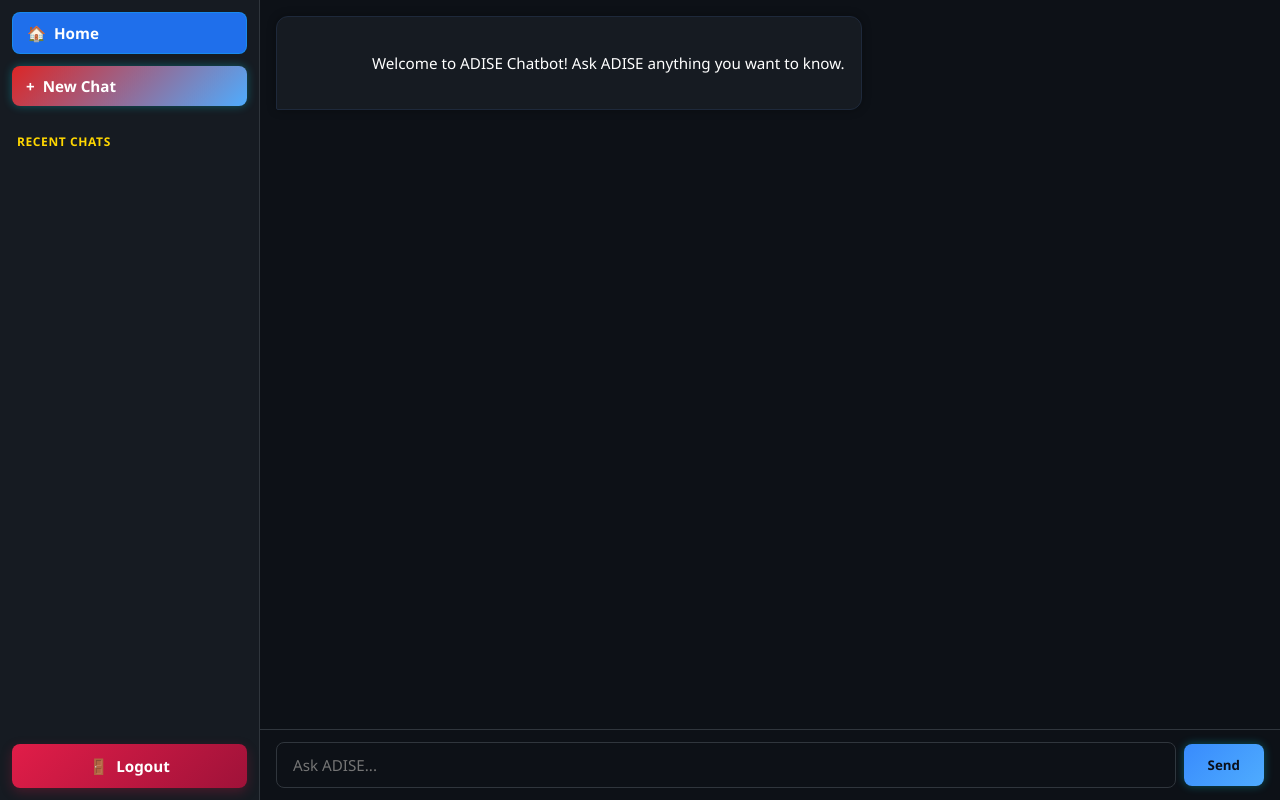
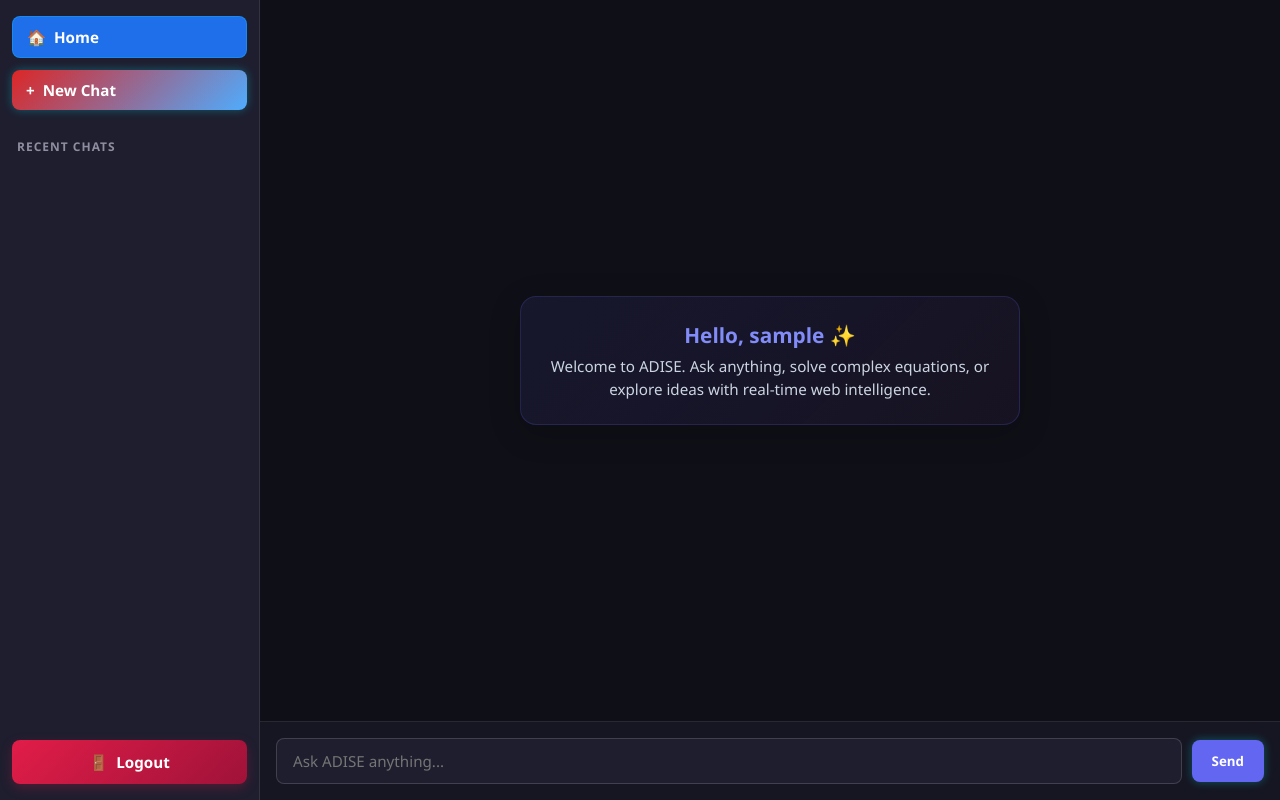
Before and after one commit to AneesAhmedL/ADISE-AI-Assistant-ver2, a Flask app: page /chat_page in a window 1280 px wide. Run offline with Flask 3, Linux system fonts and the light colour scheme; the visitor is signed in with stand-in values (Sample User, id 1).

Commit message:
Fix Errors in website

```diff
--- a/templates/chat.html
+++ b/templates/chat.html
@@ -16,6 +16,7 @@
             margin: 0;
             padding: 0;
             overflow: hidden;
+            font-family: -apple-system, BlinkMacSystemFont, "Segoe UI", Roboto, Helvetica, Arial, sans-serif;
         }
 
         .app-container {
@@ -24,14 +25,61 @@
             height: 100dvh;
             width: 100vw;
             overflow: hidden;
+            position: relative;
         }
 
+        /* Sidebar Styling & Toggle Transition */
         .sidebar {
             display: flex;
             flex-direction: column;
             height: 100%;
-            padding: 12px;
+            padding: 16px 12px;
             box-sizing: border-box;
+            background: #1e1e2f;
+            color: #ffffff;
+            width: 260px;
+            transition: transform 0.3s cubic-bezier(0.4, 0, 0.2, 1);
+            z-index: 100;
+        }
+
+        /* Mobile Collapsible Behaviour */
+        @media (max-width: 768px) {
+            .sidebar {
+                position: absolute;
+                top: 0;
+                left: 0;
+                transform: translateX(-100%);
+            }
+            .app-container.sidebar-active .sidebar {
+                transform: translateX(0);
+                box-shadow: 5px 0 25px rgba(0,0,0,0.5);
+            }
+        }
+
+        /* Mobile Hamburger Toggle Bar */
+        .mobile-header {
+            display: none;
+            align-items: center;
+            padding: 10px 16px;
+            background: #161622;
+            color: white;
+            border-bottom: 1px solid rgba(255,255,255,0.1);
+        }
+
+        @media (max-width: 768px) {
+            .mobile-header {
+                display: flex;
+            }
+        }
+
+        .menu-toggle-btn {
+            background: none;
+            border: none;
+            color: white;
+            font-size: 1.4rem;
+            cursor: pointer;
+            padding: 4px 8px;
+            border-radius: 6px;
         }
 
         .chat-main {
@@ -41,51 +89,58 @@
             height: 100%;
             overflow: hidden;
             position: relative;
+            background: #0f0f17;
         }
 
         .chat-messages {
             flex: 1;
             overflow-y: auto;
-            padding: 16px;
+            padding: 20px;
             display: flex;
             flex-direction: column;
-            gap: 12px;
+            gap: 16px;
+        }
+
+        /* Premium Welcome Box */
+        .welcome-box {
+            background: linear-gradient(135deg, rgba(99, 102, 241, 0.1), rgba(168, 85, 247, 0.05));
+            border: 1px solid rgba(99, 102, 241, 0.2);
+            border-radius: 16px;
+            padding: 24px;
+            text-align: center;
+            max-width: 500px;
+            margin: auto;
+            box-shadow: 0 8px 32px rgba(0, 0, 0, 0.2);
         }
 
         .input-container {
-            padding: 12px 16px;
+            padding: 16px;
             box-sizing: border-box;
-            background: inherit;
+            background: #161622;
             display: flex;
-            gap: 8px;
+            gap: 10px;
             align-items: center;
+            border-top: 1px solid rgba(255,255,255,0.08);
         }
 
-        @media (max-width: 768px) {
-            .sidebar {
-                width: 70px;
-                padding: 8px 4px;
-            }
+        .recent-chats {
+            flex: 1;
+            overflow-y: auto;
+            margin-top: 16px;
+        }
 
-            .recent-chats {
-                display: none;
-            }
-
-            .sidebar-btn span.btn-text {
-                display: none;
-            }
-
-            .input-container {
-                padding: 8px 12px;
-                margin-bottom: env(safe-area-inset-bottom, 0px);
-            }
+        .recent-chats h3 {
+            font-size: 0.75rem;
+            letter-spacing: 1px;
+            color: #8e8ea0;
+            margin-bottom: 8px;
         }
     </style>
 </head>
 <body>
-    <div class="app-container">
+    <div class="app-container" id="appContainer">
         <!-- Sidebar Navigation -->
-        <aside class="sidebar">
+        <aside class="sidebar" id="sidebar">
             <a href="{{ url_for('home') }}" class="sidebar-btn home-btn">
                 🏠 <span class="btn-text">Home</span>
             </a>
@@ -117,25 +172,29 @@
                 gap: 8px;
                 box-shadow: 0 4px 12px rgba(225, 29, 72, 0.25);
                 transition: all 0.3s cubic-bezier(0.4, 0, 0.2, 1);
-"
-onmouseover="this.style.background='linear-gradient(135deg, #f43f5e, #be123c)'; this.style.boxShadow='0 6px 20px rgba(244, 63, 94, 0.4)';"
-onmouseout="this.style.background='linear-gradient(135deg, #e11d48, #9f1239)'; this.style.boxShadow='0 4px 12px rgba(225, 29, 72, 0.25)';"
->
+            ">
                 🚪 <span class="btn-text">Logout</span>
             </button>
         </aside>
 
         <!-- Main Chat Interface -->
         <main class="chat-main">
+            <!-- Mobile Toggle Header Bar -->
+            <div class="mobile-header">
+                <button class="menu-toggle-btn" id="menuToggleBtn">☰</button>
+                <span style="font-weight: 600; margin-left: 10px; font-size: 1rem;">ADISE Workspace</span>
+            </div>
+
             <div id="chatMessages" class="chat-messages">
-                <div class="message bot">
-                    Welcome to ADISE Chatbot! Ask ADISE anything you want to know.
+                <div class="welcome-box">
+                    <div style="font-size: 1.3rem; font-weight: 700; color: #818cf8; margin-bottom: 6px;">Hello, {{ username }} ✨</div>
+                    <div style="color: #cbd5e1; font-size: 0.95rem; line-height: 1.5;">Welcome to ADISE. Ask anything, solve complex equations, or explore ideas with real-time web intelligence.</div>
                 </div>
             </div>
 
             <div class="input-container">
-                <input type="text" id="userInput" placeholder="Ask ADISE..." autocomplete="off">
-                <button id="sendBtn">Send</button>
+                <input type="text" id="userInput" placeholder="Ask ADISE anything..." autocomplete="off" style="flex: 1; padding: 12px 16px; border-radius: 8px; border: 1px solid rgba(255,255,255,0.15); background: #1e1e2f; color: white; outline: none;">
+                <button id="sendBtn" style="padding: 12px 20px; background: #6366f1; color: white; border: none; border-radius: 8px; font-weight: 600; cursor: pointer;">Send</button>
             </div>
         </main>
     </div>
@@ -147,8 +206,27 @@ onmouseout="this.style.background='linear-gradient(135deg, #e11d48, #9f1239)'; t
 
     <script src="{{ url_for('static', filename='js/app.js') }}"></script>
 
-    <!-- Chat History Persistence & Logout Script -->
+    <!-- Sidebar Toggle & History Management Script -->
     <script>
+        // Sidebar Touch-to-Toggle Logic
+        const menuToggleBtn = document.getElementById("menuToggleBtn");
+        const appContainer = document.getElementById("appContainer");
+        const sidebar = document.getElementById("sidebar");
+
+        menuToggleBtn?.addEventListener("click", (e) => {
+            e.stopPropagation();
+            appContainer.classList.toggle("sidebar-active");
+        });
+
+        // Close sidebar when clicking outside on mobile view
+        document.addEventListener("click", (e) => {
+            if (window.innerWidth <= 768 && appContainer.classList.contains("sidebar-active")) {
+                if (!sidebar.contains(e.target) && e.target !== menuToggleBtn) {
+                    appContainer.classList.remove("sidebar-active");
+                }
+            }
+        });
+
         function renderFormattedText(element, rawText) {
             let html = window.marked ? marked.parse(rawText) : rawText;
             element.innerHTML = html;
```
